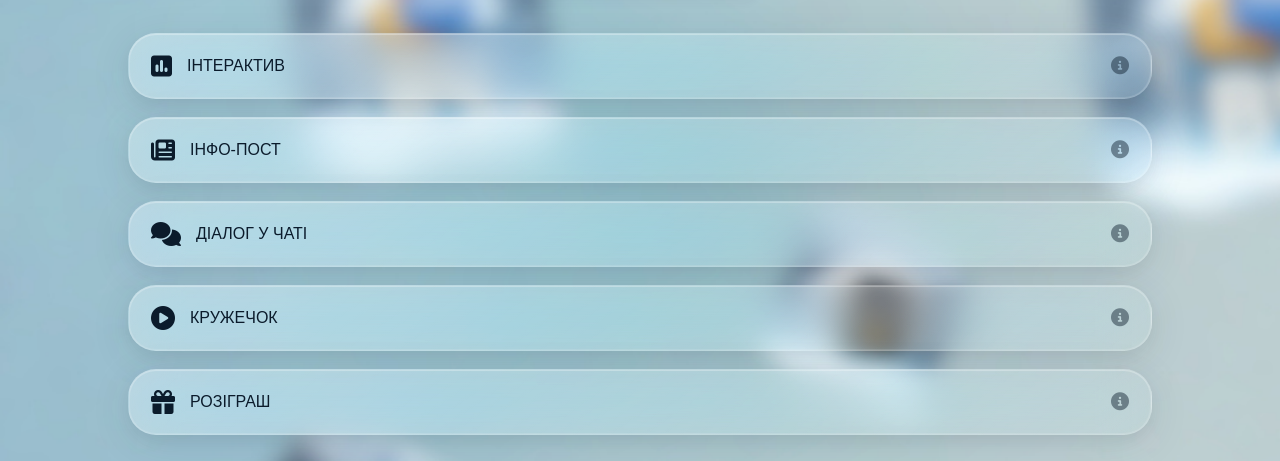
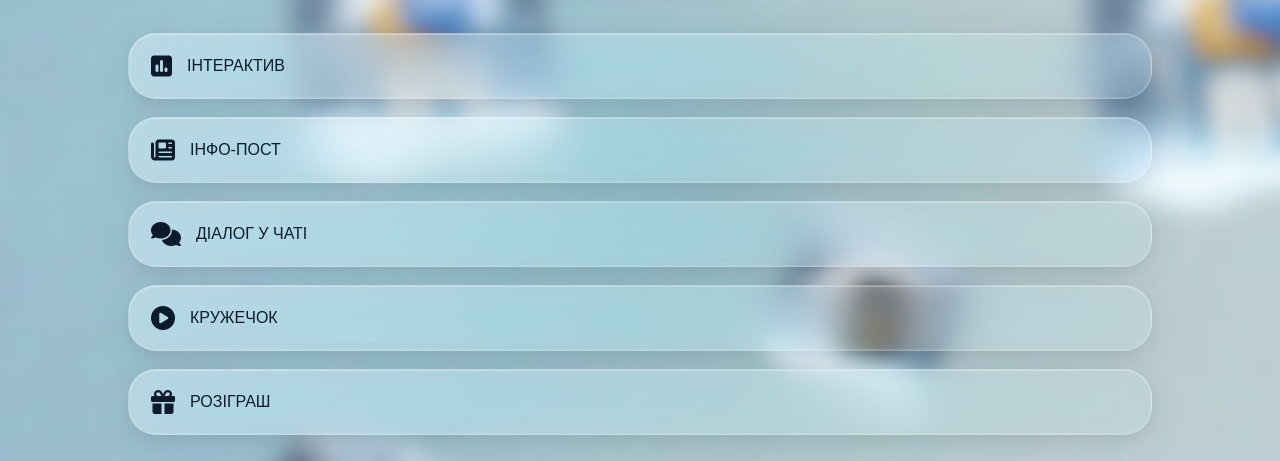
Before and after one commit to bloomsdemos-glitch/valky-ads, a plain HTML site: page extras-list.html in a window 1280 px wide. Shown: the part 234-695 px from the top of the page. Drawn offline with Linux system fonts and the light colour scheme.

Commit message:
Update extras-list.html

```diff
--- a/extras-list.html
+++ b/extras-list.html
@@ -37,31 +37,30 @@
             <button class="quiz-option" data-modal-target="modal-interactive">
                 <i class="fa-solid fa-square-poll-vertical"></i>
                 <span>ІНТЕРАКТИВ</span>
-                <i class="fa-solid fa-circle-info modal-info-icon"></i>
+
             </button>
 
             <button class="quiz-option" data-modal-target="modal-infopost">
                 <i class="fa-solid fa-newspaper"></i>
                 <span>ІНФО-ПОСТ</span>
-                <i class="fa-solid fa-circle-info modal-info-icon"></i>
             </button>
 
             <button class="quiz-option" data-modal-target="modal-dialog">
                 <i class="fa-solid fa-comments"></i>
                 <span>ДІАЛОГ У ЧАТІ</span>
-                <i class="fa-solid fa-circle-info modal-info-icon"></i>
+
             </button>
 
             <button class="quiz-option" data-modal-target="modal-videocircle">
                 <i class="fa-solid fa-circle-play"></i>
                 <span>КРУЖЕЧОК</span>
-                <i class="fa-solid fa-circle-info modal-info-icon"></i>
+
             </button>
 
             <button class="quiz-option" data-modal-target="modal-giveaway">
                 <i class="fa-solid fa-gift"></i>
                 <span>РОЗІГРАШ</span>
-                <i class="fa-solid fa-circle-info modal-info-icon"></i>
+
             </button>
 
         </main>
```
